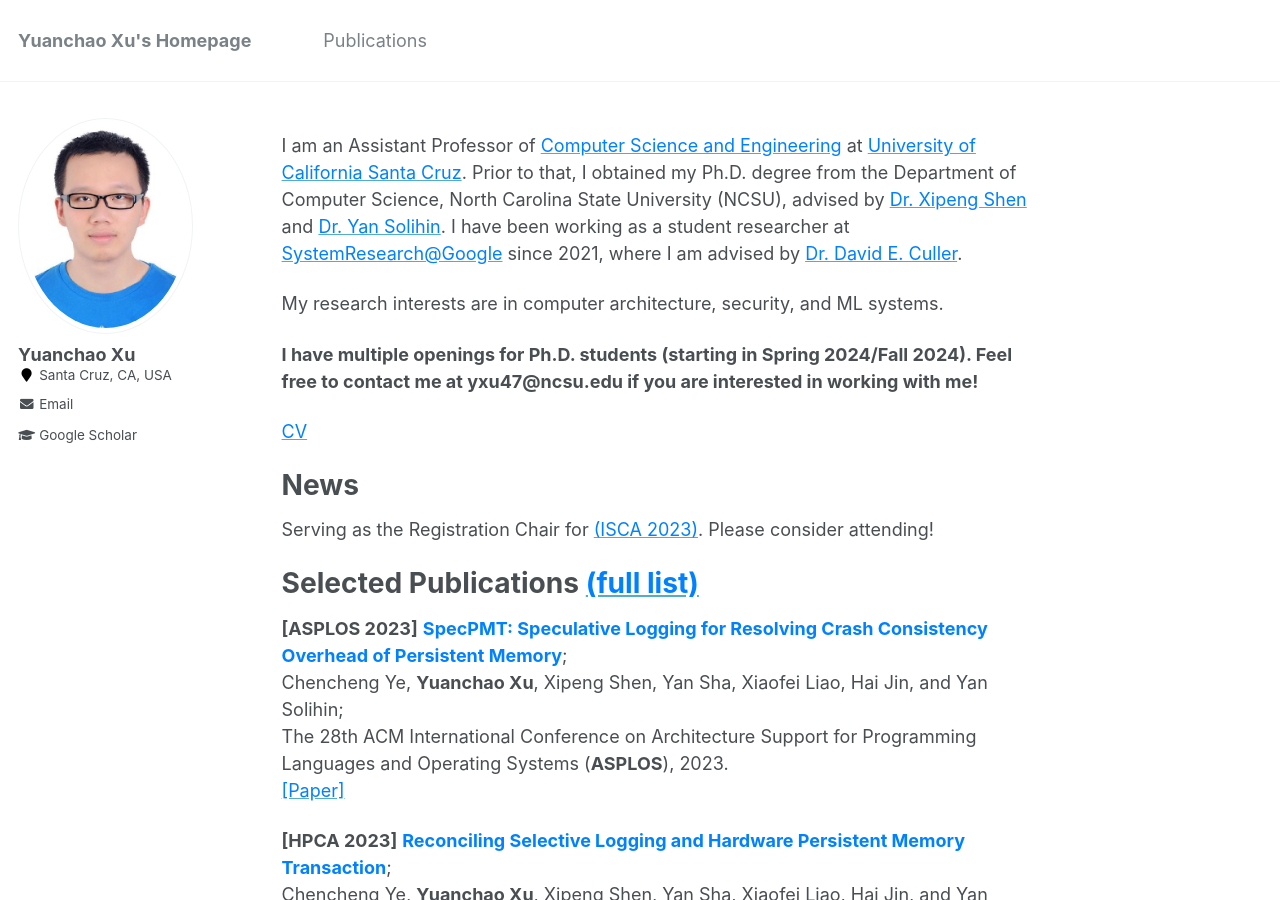
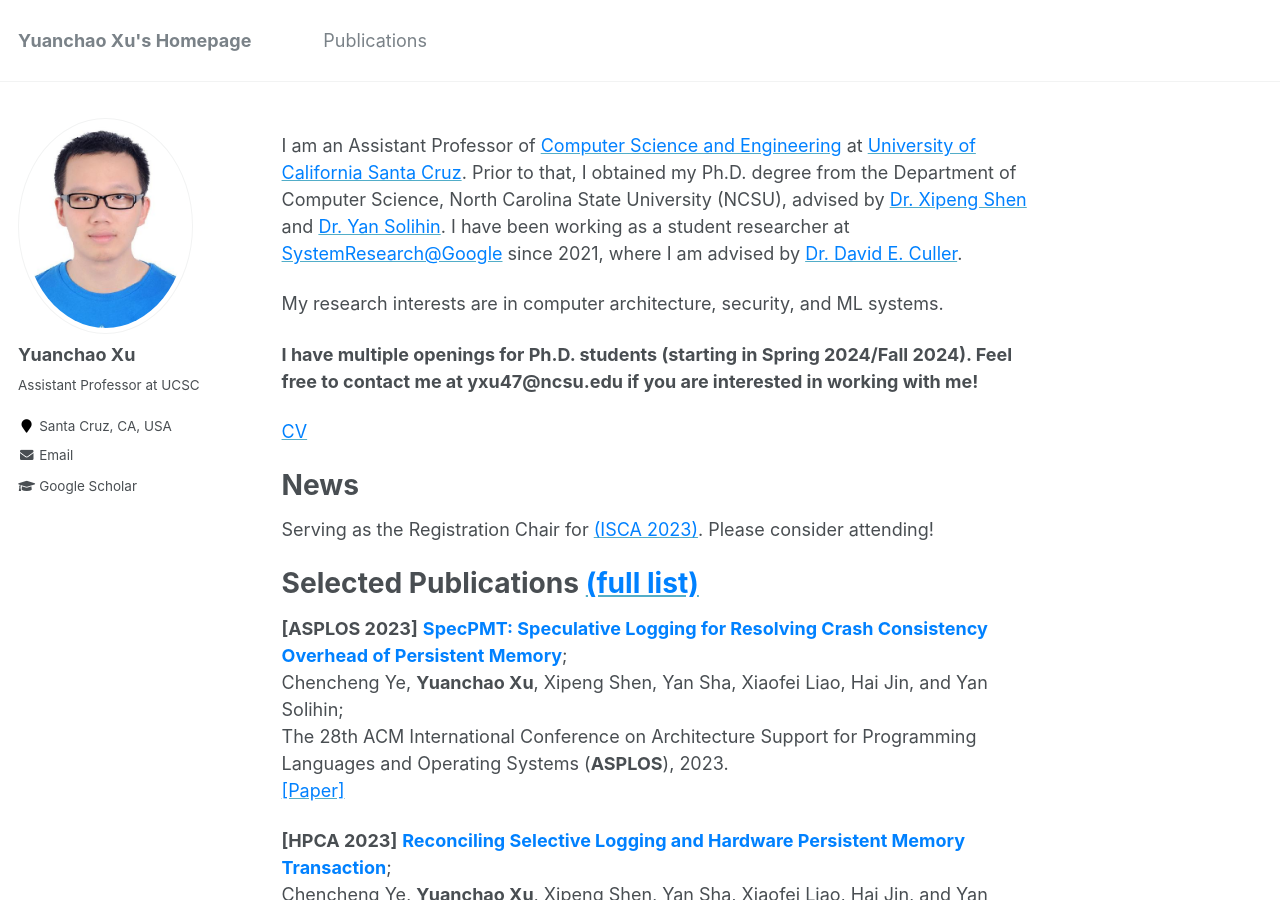
Before and after one commit to yuanchaoxu6/yuanchaoxu6.github.io, a Jekyll site: the page built from _pages/about.md, in a window 1280 px wide and 900 px high. Built offline with Jekyll 4.4.1, drawn with Linux system fonts in a browser that asks for light colours.

Commit message:
Update _config.yml

```diff
--- a/_config.yml
+++ b/_config.yml
@@ -82,7 +82,7 @@ analytics:
 author:
   name             : "Yuanchao Xu"
   avatar           : "photo.JPG"
-  bio              :
+  bio              : "Assistant Professor at UCSC"
   location         : "Santa Cruz, CA, USA"
   employer         :
   pubmed           :
```
